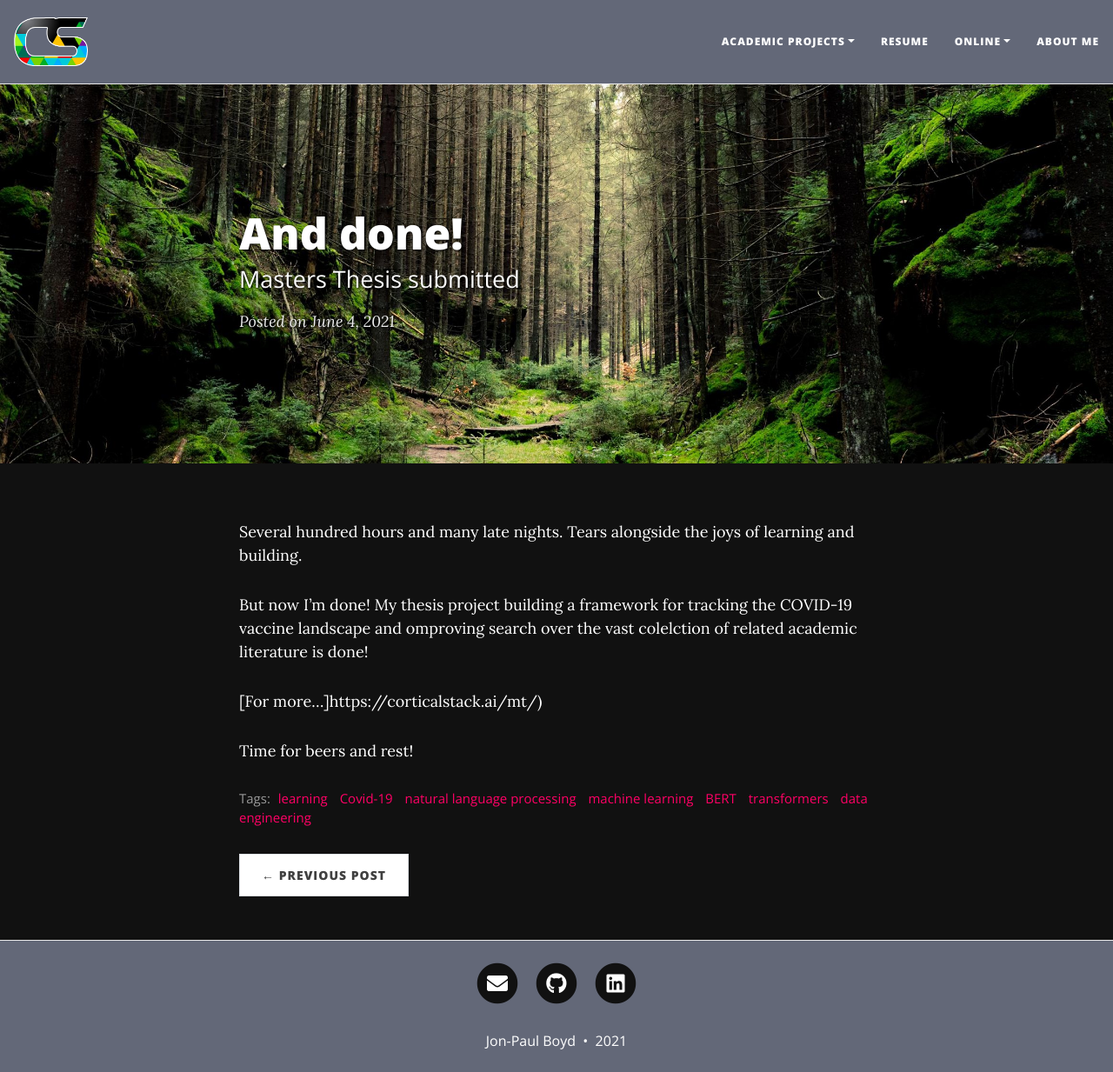
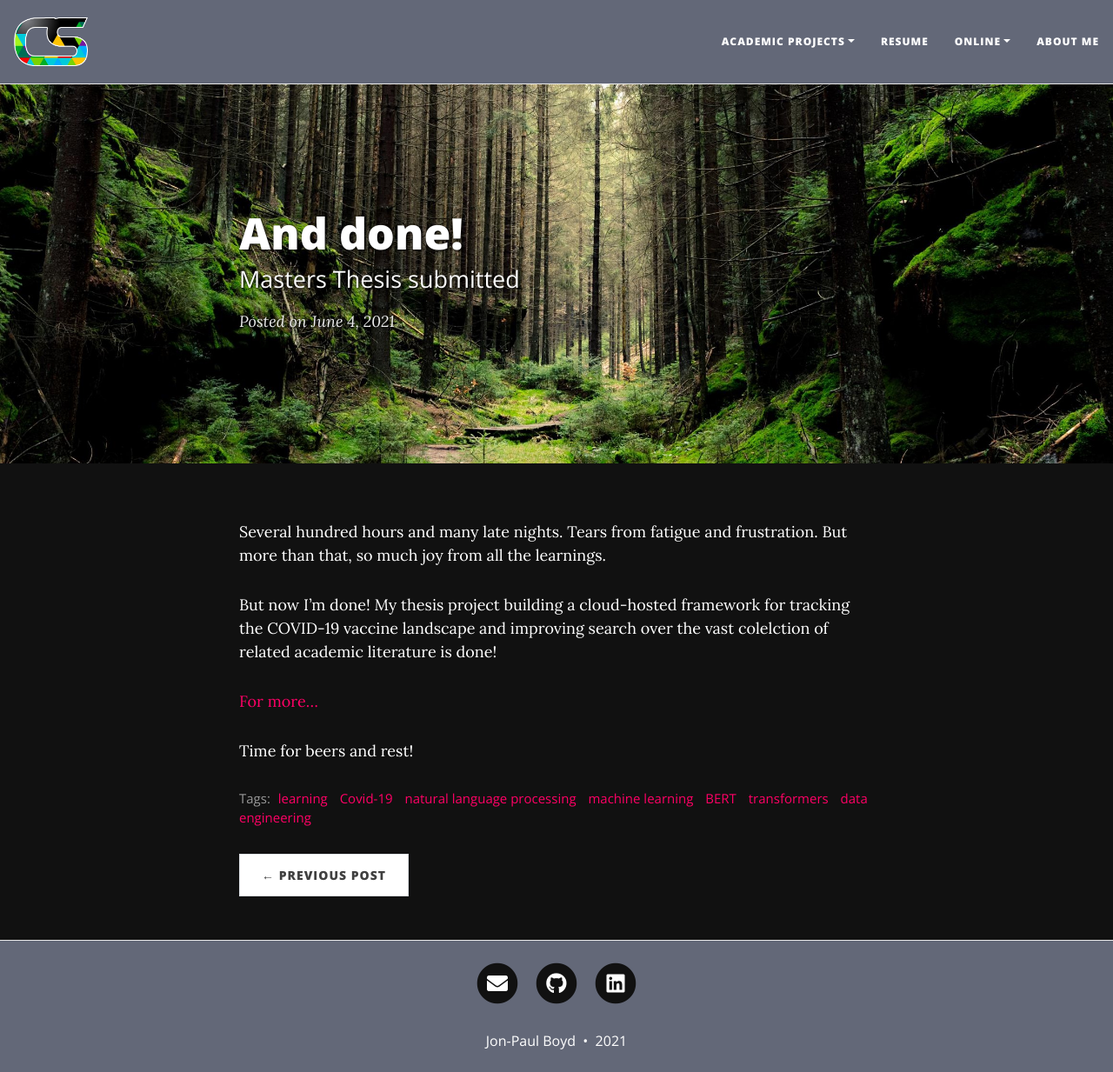
Before and after one commit to corticalstack/corticalstack.github.io, a Jekyll site: the page built from _posts/2021-06-04-masters-thesis-submitted.md, in a window 1280 px wide and 1233 px high. Shown: the whole window at 87% size. Built offline with Jekyll 4.4.1, drawn with Linux system fonts in a browser that asks for light colours; nearby versions of some CDN libraries.

Commit message:
Added thesis

```diff
--- a/_posts/2021-06-04-masters-thesis-submitted.md
+++ b/_posts/2021-06-04-masters-thesis-submitted.md
@@ -5,10 +5,10 @@ subtitle: Masters Thesis submitted
 cover-img: /assets/img/forest_path.jpg
 tags: [learning, Covid-19, natural language processing, machine learning, BERT, transformers, data engineering]
 ---
-Several hundred hours and many late nights. Tears alongside the joys of learning and building.
+Several hundred hours and many late nights. Tears from fatigue and frustration. But more than that, so much joy from all the learnings.
 
-But now I'm done! My thesis project building a framework for tracking the COVID-19 vaccine landscape and omproving search over the vast colelction of related academic literature is done!
+But now I'm done! My thesis project building a cloud-hosted framework for tracking the COVID-19 vaccine landscape and improving search over the vast colelction of related academic literature is done!
 
-[For more...]https://corticalstack.ai/mt/)
+[For more...](https://corticalstack.ai/mt/)
 
 Time for beers and rest!
```
